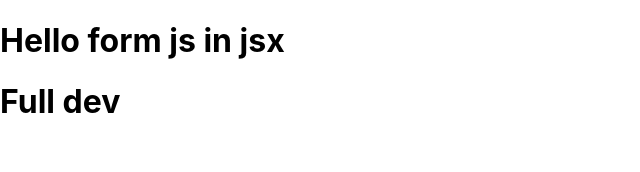
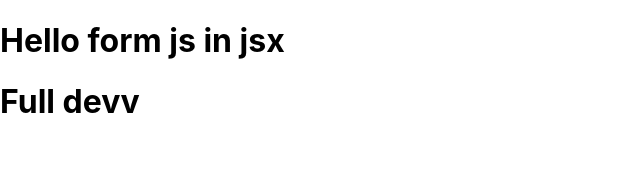
Before and after one commit to Aravcode2005/girnd, a React (Create React App) app in the folder frontenddev/: page / in a window 1280 px wide. Shown: the top 172 px of the page, without its empty margins (0-640 px from the left). Built offline with nearby package versions, Linux system fonts and the light colour scheme.

Commit message:
file change

```diff
--- a/frontenddev/src/App.js
+++ b/frontenddev/src/App.js
@@ -1,7 +1,7 @@
 const App=() =>{
   return (
     <div className="App">
-     <h1>Full dev</h1>
+     <h1>Full devv</h1>
 
     </div>
   );
```
